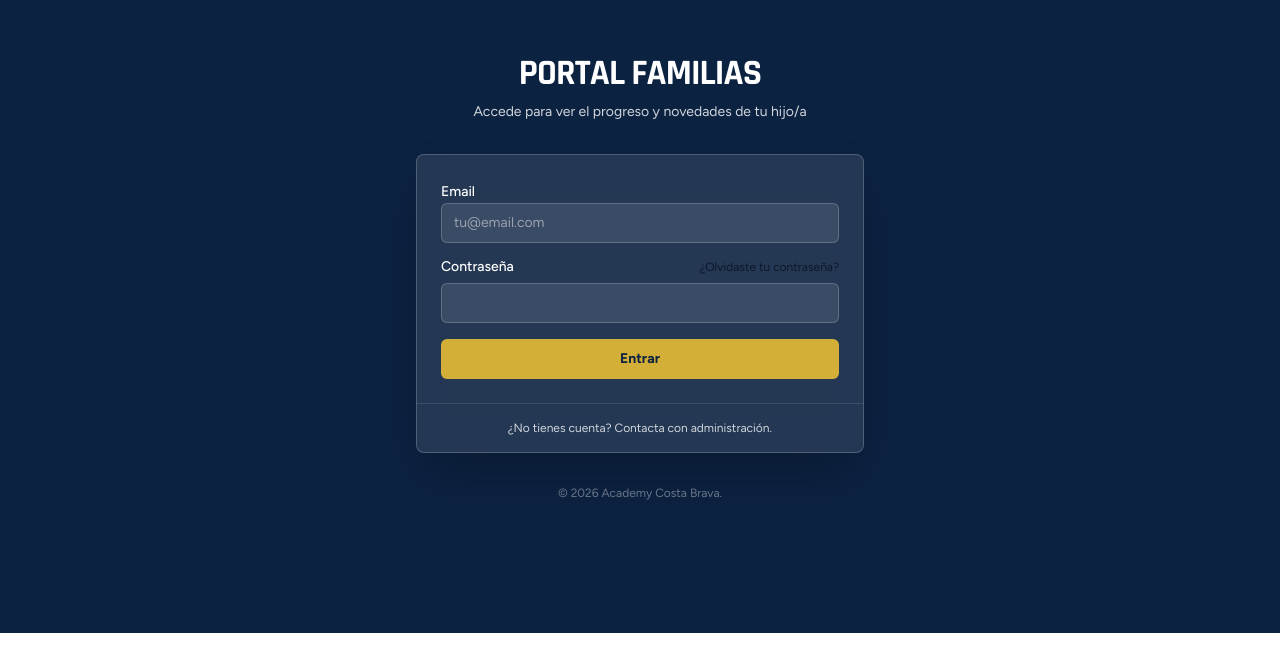
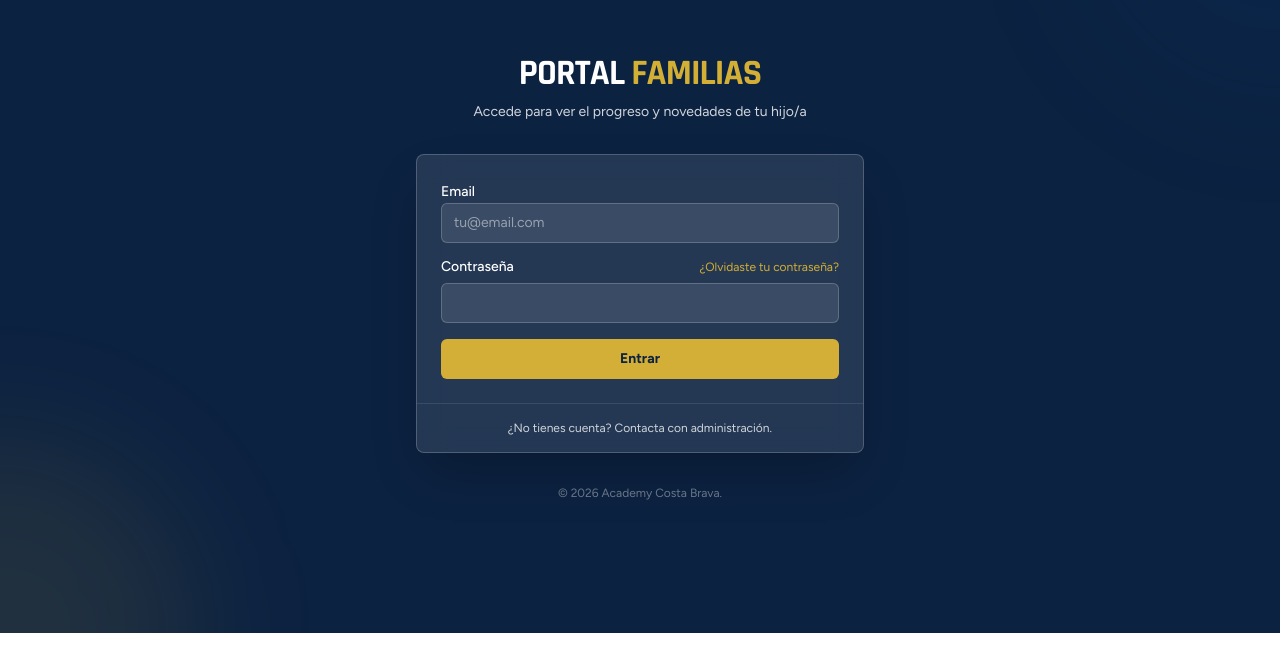
Before and after one commit to RCB33/academycb, a Next.js app: page /portal in a window 1280 px wide. Shown: the part 103-774 px from the top of the page. Built offline with nearby package versions, Linux system fonts and the light colour scheme; no server answers.

Commit message:
Fix UI styles for Student/Guardian modals using Tailwind configurations

```diff
--- a/package.json
+++ b/package.json
@@ -28,7 +28,7 @@
     "date-fns": "^4.1.0",
     "framer-motion": "^12.29.0",
     "lucide-react": "^0.563.0",
-    "next": "16.1.4",
+    "next": "^15.1.6",
     "react": "19.2.3",
     "react-day-picker": "^9.13.0",
     "react-dom": "19.2.3",
--- a/src/app/admin/crm/tutores/[id]/notes-editor.tsx
+++ b/src/app/admin/crm/tutores/[id]/notes-editor.tsx
@@ -38,25 +38,23 @@ export function GuardianNotesEditor({ guardianId, currentNotes }: Props) {
 
     if (!isEditing) {
         return (
-            <div className="group relative">
-                <Button
-                    variant="ghost"
-                    size="icon"
-                    className="absolute -top-2 -right-2 opacity-0 group-hover:opacity-100 transition-opacity"
-                    onClick={() => setIsEditing(true)}
-                >
-                    <Pencil className="h-4 w-4 text-slate-400" />
-                </Button>
+            <div className="relative">
                 {currentNotes ? (
-                    <p className="whitespace-pre-wrap">{currentNotes}</p>
+                    <div className="space-y-4">
+                        <p className="whitespace-pre-wrap">{currentNotes}</p>
+                        <div className="flex justify-end mt-2">
+                            <Button variant="outline" size="sm" onClick={() => setIsEditing(true)}>
+                                <Pencil className="mr-2 h-4 w-4" /> Editar Notas
+                            </Button>
+                        </div>
+                    </div>
                 ) : (
-                    <p className="italic text-amber-700/50">No hay notas registradas para este tutor. Haz clic en el botón de edición para añadir notas.</p>
-                )}
-                {/* Fallback button for empty state if hovering isn't obvious */}
-                {!currentNotes && (
-                    <Button variant="outline" size="sm" className="mt-4" onClick={() => setIsEditing(true)}>
-                        <Pencil className="mr-2 h-4 w-4" /> Añadir Notas
-                    </Button>
+                    <div className="flex flex-col items-center justify-center py-4 space-y-3">
+                        <p className="italic text-amber-700/50 text-center">No hay notas registradas para este tutor.</p>
+                        <Button variant="outline" size="sm" onClick={() => setIsEditing(true)}>
+                            <Pencil className="mr-2 h-4 w-4" /> Añadir Notas
+                        </Button>
+                    </div>
                 )}
             </div>
         )
--- a/src/app/admin/crm/tutores/[id]/tutor-profile-actions.tsx
+++ b/src/app/admin/crm/tutores/[id]/tutor-profile-actions.tsx
@@ -10,13 +10,22 @@ interface Props {
 }
 
 export function TutorProfileActions({ guardian }: Props) {
+    const formatWhatsAppNumber = (phone: string) => {
+        const cleaned = phone.replace(/\D/g, '')
+        // If it's a 9-digit number (typical Spanish mobile), prepend 34
+        if (cleaned.length === 9) {
+            return `34${cleaned}`
+        }
+        return cleaned
+    }
+
     return (
         <div className="flex gap-2 flex-wrap justify-end">
             {guardian.user_id && <ResetPasswordButton userId={guardian.user_id} />}
 
             {guardian.phone && (
                 <Button variant="outline" className="text-green-600 border-green-200 bg-green-50 hover:bg-green-100" asChild>
-                    <a href={`https://wa.me/${guardian.phone.replace(/\D/g, '')}`} target="_blank" rel="noopener noreferrer">
+                    <a href={`https://wa.me/${formatWhatsAppNumber(guardian.phone)}`} target="_blank" rel="noopener noreferrer">
                         <MessageCircle className="mr-2 h-4 w-4" /> WhatsApp
                     </a>
                 </Button>
--- a/src/app/admin/crm/tutores/components/guardian-dialog.tsx
+++ b/src/app/admin/crm/tutores/components/guardian-dialog.tsx
@@ -129,6 +129,7 @@ export function GuardianDialog({ mode, guardian, trigger, onUpdate }: Props) {
                             placeholder="+34 600 000 000"
                         />
                     </div>
+                    {mode === 'create' && (
                         <div className="grid gap-2">
                             <Label htmlFor="notes">Notas Internas</Label>
                             <Textarea
@@ -139,6 +140,7 @@ export function GuardianDialog({ mode, guardian, trigger, onUpdate }: Props) {
                                 rows={3}
                             />
                         </div>
+                    )}
                     {mode === 'create' && (
                         <div className="flex items-center justify-between space-x-2 rounded-lg border p-4 bg-muted/50">
                             <div className="space-y-0.5">
--- a/src/app/admin/crm/tutores/page.tsx
+++ b/src/app/admin/crm/tutores/page.tsx
@@ -140,7 +140,18 @@ export default function TutorsMasterListPage() {
                                                                 Ver Ficha Tutor
                                                             </DropdownMenuItem>
                                                         </Link>
-                                                        <DropdownMenuItem>Editar Datos</DropdownMenuItem>
+                                                        <div onClick={(e) => e.stopPropagation()}>
+                                                            <GuardianDialog
+                                                                mode="edit"
+                                                                guardian={guardian}
+                                                                onUpdate={fetchGuardians}
+                                                                trigger={
+                                                                    <DropdownMenuItem onSelect={(e) => e.preventDefault()}>
+                                                                        Editar Datos
+                                                                    </DropdownMenuItem>
+                                                                }
+                                                            />
+                                                        </div>
                                                         <DropdownMenuSeparator />
                                                         <DropdownMenuItem className="text-red-600">Eliminar</DropdownMenuItem>
                                                     </DropdownMenuContent>
--- a/src/app/globals.css
+++ b/src/app/globals.css
@@ -4,47 +4,7 @@
 
 @custom-variant dark (&:is(.dark *));
 
-@theme inline {
-  --color-background: var(--background);
-  --color-foreground: var(--foreground);
-  --color-card: var(--card);
-  --color-card-foreground: var(--card-foreground);
-  --color-popover: var(--popover);
-  --color-popover-foreground: var(--popover-foreground);
-  --color-primary: var(--primary);
-  --color-primary-foreground: var(--primary-foreground);
-  --color-secondary: var(--secondary);
-  --color-secondary-foreground: var(--secondary-foreground);
-  --color-muted: var(--muted);
-  --color-muted-foreground: var(--muted-foreground);
-  --color-accent: var(--accent);
-  --color-accent-foreground: var(--accent-foreground);
-  --color-destructive: var(--destructive);
-  --color-destructive-foreground: var(--destructive-foreground);
-  --color-border: var(--border);
-  --color-input: var(--input);
-  --color-ring: var(--ring);
-  --color-chart-1: var(--chart-1);
-  --color-chart-2: var(--chart-2);
-  --color-chart-3: var(--chart-3);
-  --color-chart-4: var(--chart-4);
-  --color-chart-5: var(--chart-5);
-  --radius-sm: calc(var(--radius) - 4px);
-  --radius-md: calc(var(--radius) - 2px);
-  --radius-lg: var(--radius);
-  --radius-xl: calc(var(--radius) + 4px);
-  --radius-2xl: calc(var(--radius) + 8px);
-  --radius-3xl: calc(var(--radius) + 12px);
-  --radius-4xl: calc(var(--radius) + 16px);
-  --color-sidebar: var(--sidebar);
-  --color-sidebar-foreground: var(--sidebar-foreground);
-  --color-sidebar-primary: var(--sidebar-primary);
-  --color-sidebar-primary-foreground: var(--sidebar-primary-foreground);
-  --color-sidebar-accent: var(--sidebar-accent);
-  --color-sidebar-accent-foreground: var(--sidebar-accent-foreground);
-  --color-sidebar-border: var(--sidebar-border);
-  --color-sidebar-ring: var(--sidebar-ring);
-}
+
 
 /*
   The user's original custom colors (Gold/Navy) were:
@@ -54,9 +14,7 @@
   --foreground: 222.2 47.4% 11.2% (Dark Charcoal)
 
   The new Shadcn Init overwrote these with Slate (oklch).
-  I MUST restore the user's Gold/Navy branding while keeping the v4 format.
-  I will convert the HSL values to the format Tailwind v4 expects (CSS variables) or just use the HSL values if compatible.
-  Tailwind v4 with @import "tailwindcss" supports CSS variables nicely.
+  We keep the HSL values because tailwind.config.ts wrappers handle them perfectly.
 */
 
 :root {
```
Also changed, not shown: src/components/admin/create-student-dialog.tsx (+12 -19 lines), tsconfig.json (+12 -4 lines), 1 other file (tests, documents, lock files or other folders). Lines whose indentation alone changed are shown as unchanged.
